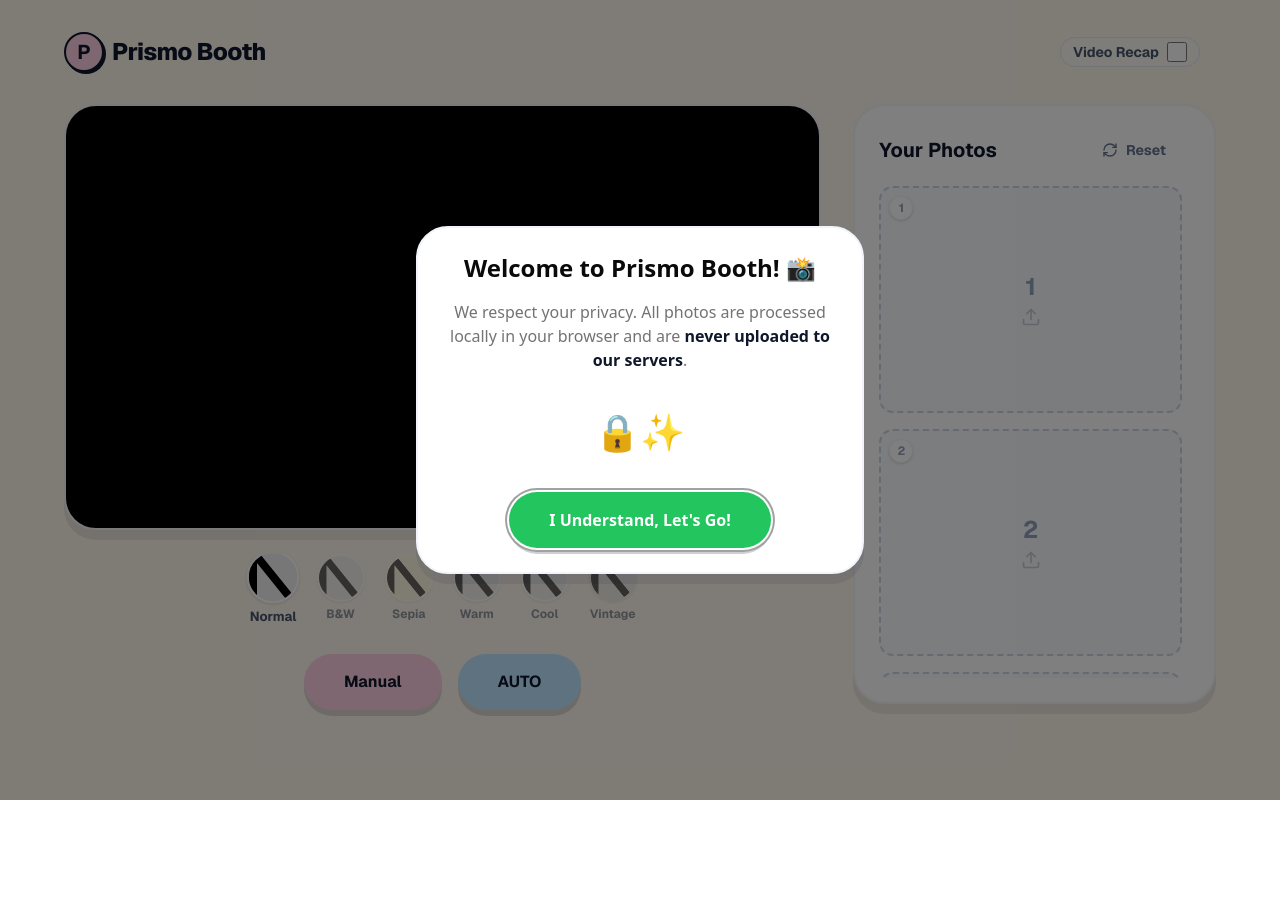
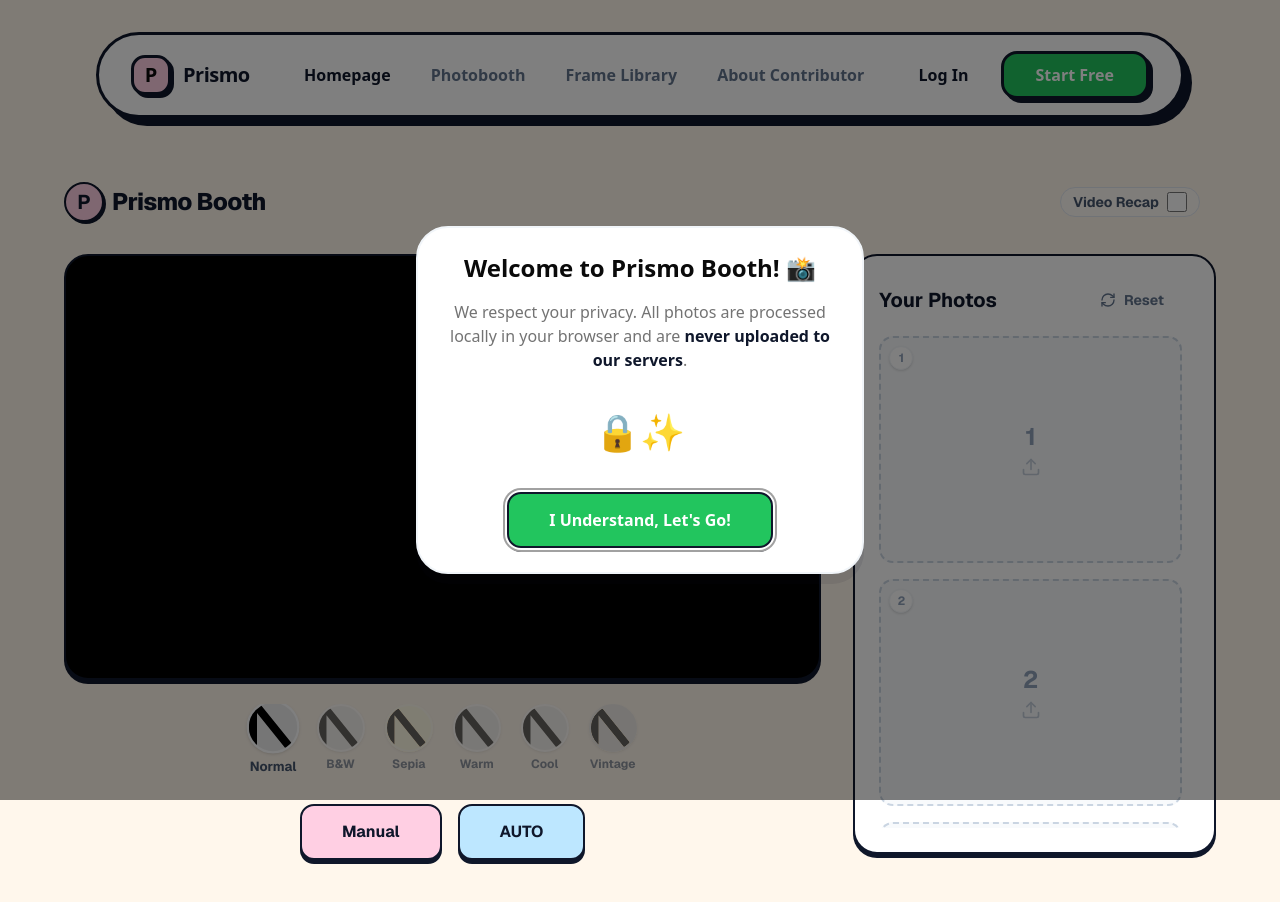
Before and after one commit to yunkhngn/prismo-photo, a Next.js app: page / in a window 1280 px wide. Shown: the top 902 px of the page. Before the commit the page ends 800 px from the top, so only its background shows below. Built offline with nearby package versions, Linux system fonts and the light colour scheme; no server answers.

Commit message:
feat: nav

```diff
--- a/app/layout.jsx
+++ b/app/layout.jsx
@@ -16,14 +16,17 @@
   description: "Generated by create next app",
 };
 
+import { Navbar } from "@/components/Navbar";
+
 export default function RootLayout({
   children,
 }) {
   return (
     <html lang="en">
       <body
-        className={`${geistSans.variable} ${geistMono.variable} antialiased`}
+        className={`${geistSans.variable} ${geistMono.variable} antialiased bg-[#FFF7EC] min-h-screen`}
       >
+        <Navbar />
         {children}
       </body>
     </html>
--- /dev/null
+++ b/components/Navbar.jsx
@@ -0,0 +1,57 @@
+"use client"
+
+import Link from "next/link"
+import { usePathname } from "next/navigation"
+import { cn } from "@/lib/utils"
+import { ClayButton } from "@/components/ui/clay-button"
+
+export function Navbar() {
+    const pathname = usePathname()
+
+    const navItems = [
+        { name: "Homepage", href: "/" },
+        { name: "Photobooth", href: "/photobooth" },
+        { name: "Frame Library", href: "/frames" },
+        { name: "About Contributor", href: "/about" },
+    ]
+
+    return (
+        <nav className="w-full max-w-6xl mx-auto p-4 md:p-8">
+            <div className="bg-white border-[3px] border-slate-900 shadow-[8px_8px_0px_0px_#0f172a] rounded-full px-8 py-4 flex items-center justify-between transition-all hover:-translate-y-1 hover:shadow-[10px_10px_0px_0px_#0f172a]">
+                {/* Logo */}
+                <Link href="/" className="flex items-center gap-3 group">
+                    <div className="w-10 h-10 bg-[#FFCFE3] rounded-xl border-[3px] border-slate-900 flex items-center justify-center font-black text-xl shadow-[3px_3px_0px_0px_#0f172a] group-hover:-translate-y-0.5 group-hover:shadow-[4px_4px_0px_0px_#0f172a] transition-all">
+                        P
+                    </div>
+                    <span className="font-black text-xl tracking-tight text-slate-900">Prismo</span>
+                </Link>
+
+                {/* Desktop Nav */}
+                <div className="hidden md:flex items-center gap-10">
+                    {navItems.map((item) => (
+                        <Link
+                            key={item.name}
+                            href={item.href}
+                            className={cn(
+                                "text-base font-bold transition-colors hover:text-[#FFCFE3]",
+                                pathname === item.href ? "text-slate-900" : "text-slate-500"
+                            )}
+                        >
+                            {item.name}
+                        </Link>
+                    ))}
+                </div>
+
+                {/* Right Side */}
+                <div className="flex items-center gap-8">
+                    <Link href="/login" className="font-bold text-slate-900 hover:text-[#FFCFE3] transition-colors">
+                        Log In
+                    </Link>
+                    <ClayButton variant="success" size="lg" className="rounded-2xl h-12 px-8 text-base border-[3px] shadow-[4px_4px_0px_0px_#0f172a]">
+                        Start Free
+                    </ClayButton>
+                </div>
+            </div>
+        </nav>
+    )
+}
--- a/components/ui/clay-button.jsx
+++ b/components/ui/clay-button.jsx
@@ -4,17 +4,17 @@
 import { cn } from "@/lib/utils"
 
 const clayButtonVariants = cva(
-    "inline-flex items-center justify-center whitespace-nowrap rounded-full text-sm font-bold ring-offset-background transition-all focus-visible:outline-none focus-visible:ring-2 focus-visible:ring-ring focus-visible:ring-offset-2 disabled:pointer-events-none disabled:opacity-50 active:translate-y-[4px] active:shadow-none",
+    "inline-flex items-center justify-center whitespace-nowrap rounded-xl text-sm font-bold ring-offset-background transition-all duration-150 focus-visible:outline-none focus-visible:ring-2 focus-visible:ring-ring focus-visible:ring-offset-2 disabled:pointer-events-none disabled:opacity-50 border-2 border-slate-900 active:translate-y-[4px] active:shadow-none",
     {
         variants: {
             variant: {
                 primary:
-                    "bg-[#FFCFE3] text-slate-900 shadow-[0px_6px_0px_rgba(15,23,42,0.15)] hover:bg-[#FFD9E8]",
+                    "bg-[#FFCFE3] text-slate-900 shadow-[0px_4px_0px_0px_#0f172a] hover:bg-[#FFD9E8] hover:-translate-y-[1px] hover:shadow-[0px_5px_0px_0px_#0f172a] active:translate-y-[4px]",
                 secondary:
-                    "bg-[#BDE7FF] text-slate-900 shadow-[0px_6px_0px_rgba(15,23,42,0.15)] hover:bg-[#C9ECFF]",
+                    "bg-[#BDE7FF] text-slate-900 shadow-[0px_4px_0px_0px_#0f172a] hover:bg-[#C9ECFF] hover:-translate-y-[1px] hover:shadow-[0px_5px_0px_0px_#0f172a] active:translate-y-[4px]",
                 success:
-                    "bg-[#22C55E] text-white shadow-[0px_6px_0px_rgba(15,23,42,0.2)] hover:bg-[#28D166]",
-                ghost: "hover:bg-accent hover:text-accent-foreground",
+                    "bg-[#22C55E] text-white shadow-[0px_4px_0px_0px_#0f172a] hover:bg-[#28D166] hover:-translate-y-[1px] hover:shadow-[0px_5px_0px_0px_#0f172a] active:translate-y-[4px]",
+                ghost: "border-transparent shadow-none hover:bg-slate-100 active:translate-y-0 active:shadow-none",
             },
             size: {
                 default: "h-12 px-8 py-2",
--- a/components/ui/clay-card.jsx
+++ b/components/ui/clay-card.jsx
@@ -5,7 +5,7 @@
     <div
         ref={ref}
         className={cn(
-            "rounded-[32px] bg-white border-2 border-slate-100 shadow-[0px_10px_0px_rgba(15,23,42,0.08)] transition-transform hover:scale-[1.01]",
+            "rounded-3xl bg-white border-2 border-slate-900 shadow-[0px_4px_0px_0px_#0f172a] transition-all duration-200 hover:-translate-y-1 hover:shadow-[0px_8px_0px_0px_#0f172a]",
             className
         )}
         {...props}
```
